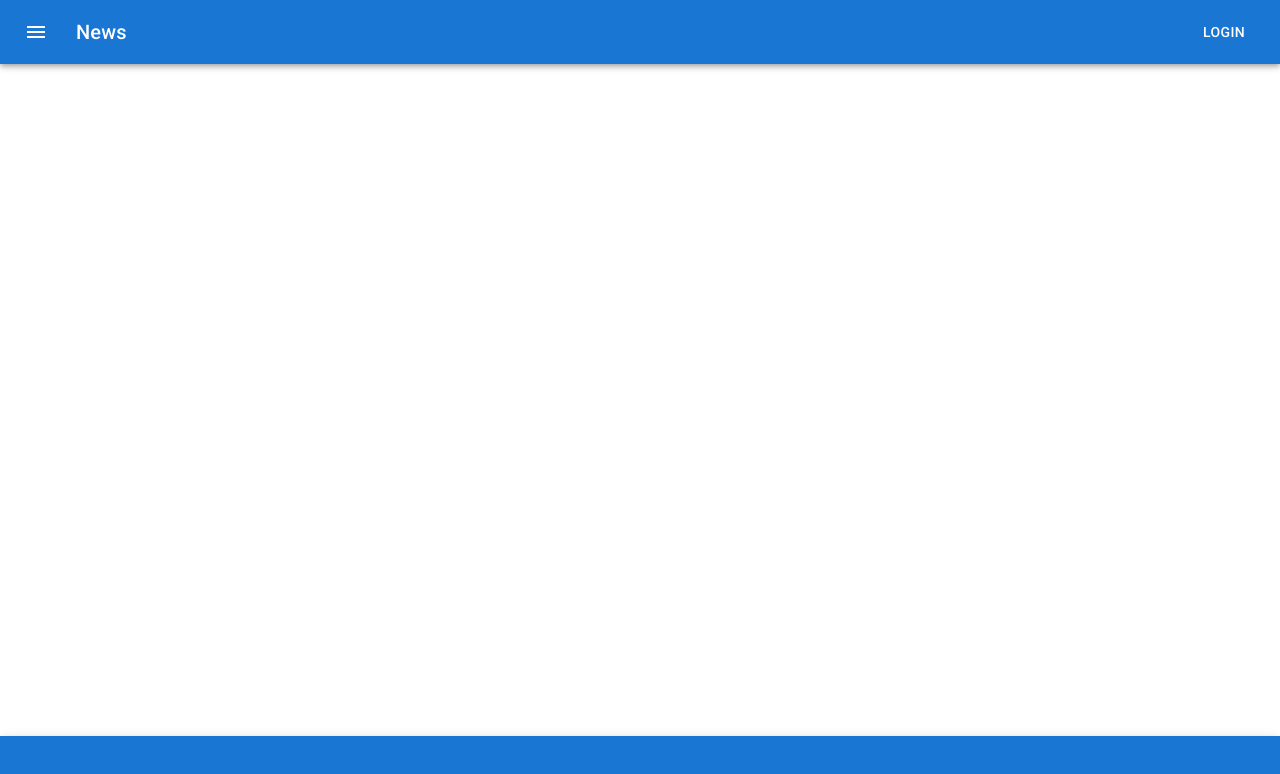
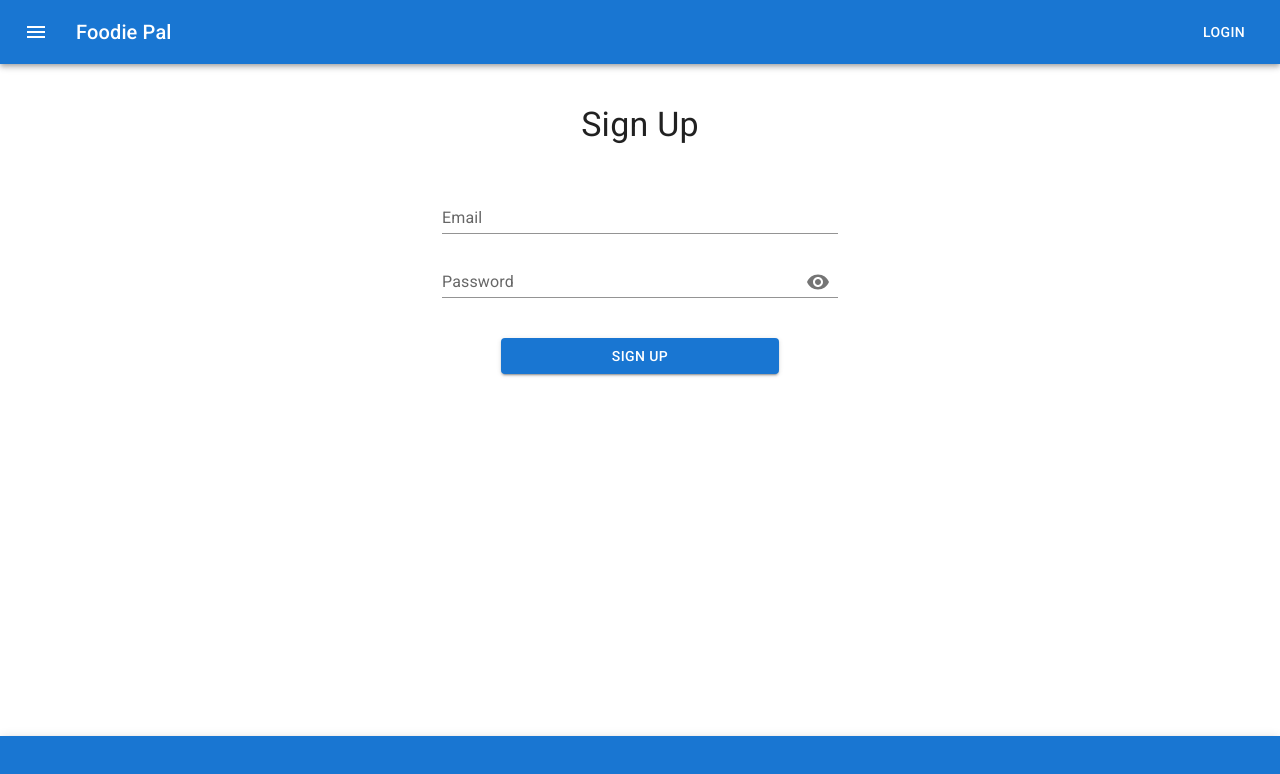
Before and after one commit to shiv-chan/foodie-pal, a React (Create React App) app in the folder client/: page /signup in a window 1280 px wide. Shown: the top 774 px of the page. Built offline with nearby package versions, Linux system fonts and the light colour scheme.

Commit message:
build sign up page UI

```diff
--- a/client/package.json
+++ b/client/package.json
@@ -10,7 +10,6 @@
 		"@material-ui/styles": "^4.11.4",
 		"@mui/icons-material": "^5.0.4",
 		"@mui/material": "^5.0.4",
-		"@mui/styled-engine-sc": "^5.0.3",
 		"@reduxjs/toolkit": "^1.5.1",
 		"@testing-library/jest-dom": "^4.2.4",
 		"@testing-library/react": "^9.3.2",
--- a/client/src/App.js
+++ b/client/src/App.js
@@ -3,6 +3,7 @@ import { BrowserRouter as Router, Switch, Route } from 'react-router-dom';
 import Home from './common/components/Home';
 import Header from './common/components/Header';
 import Footer from './common/components/Footer';
+import SignUp from './feature/sign-up/SignUp';
 
 const App = () => {
 	return (
@@ -10,6 +11,7 @@ const App = () => {
 			<Header />
 			<Switch>
 				<Route exact path="/" component={Home} />
+				<Route path="/signup" component={SignUp} />
 			</Switch>
 			<Footer />
 		</Router>
--- a/client/src/common/components/Header.js
+++ b/client/src/common/components/Header.js
@@ -25,7 +25,7 @@ const Header = () => {
 						<MenuIcon />
 					</IconButton>
 					<Typography variant="h6" component="div" sx={{ flexGrow: 1 }}>
-						News
+						Foodie Pal
 					</Typography>
 					<Button color="inherit">Login</Button>
 				</Toolbar>
--- /dev/null
+++ b/client/src/feature/sign-up/SignUp.js
@@ -0,0 +1,87 @@
+import React, { useState } from 'react';
+import {
+	CssBaseline,
+	Container,
+	Stack,
+	FormControl,
+	InputLabel,
+	Input,
+	InputAdornment,
+	IconButton,
+	Button,
+	Typography,
+	Box,
+} from '@mui/material';
+import Visibility from '@mui/icons-material/Visibility';
+import VisibilityOff from '@mui/icons-material/VisibilityOff';
+
+const SignUp = () => {
+	const [values, setValues] = useState({
+		email: '',
+		password: '',
+		showPassword: false,
+	});
+
+	const handleChange = (e) => {
+		const { name, value } = e.currentTarget;
+		setValues({ ...values, [name]: value });
+	};
+
+	const handleClickVisibiltyIcon = () => {
+		setValues((prevState) => ({
+			...prevState,
+			showPassword: !prevState.showPassword,
+		}));
+	};
+
+	return (
+		<React.Fragment>
+			<CssBaseline />
+			<Container maxWidth="xs" sx={{ width: '80%', mt: 5 }}>
+				<Typography variant="h4" component="h1" style={{ textAlign: 'center' }}>
+					Sign Up
+				</Typography>
+				<Stack sx={{ my: 5 }} spacing={2}>
+					<FormControl variant="standard">
+						<InputLabel htmlFor="email">Email</InputLabel>
+						<Input
+							name="email"
+							id="email"
+							type="email"
+							value={values.email}
+							required
+							onChange={handleChange}
+							fillWidth
+						/>
+					</FormControl>
+					<FormControl variant="standard">
+						<InputLabel htmlFor="password">Password</InputLabel>
+						<Input
+							name="password"
+							id="password"
+							type={values.showPassword ? 'text' : 'password'}
+							value={values.password}
+							required
+							fillWidth
+							onChange={handleChange}
+							endAdornment={
+								<InputAdornment position="end">
+									<IconButton onClick={handleClickVisibiltyIcon}>
+										{values.showPassword ? <VisibilityOff /> : <Visibility />}
+									</IconButton>
+								</InputAdornment>
+							}
+						/>
+					</FormControl>
+				</Stack>
+				<Box sx={{ display: 'flex', justifyContent: 'center' }}>
+					<Button variant="contained" sx={{ width: '70%' }}>
+						sign up
+					</Button>
+				</Box>
+			</Container>
+		</React.Fragment>
+	);
+};
+
+export default SignUp;
```
